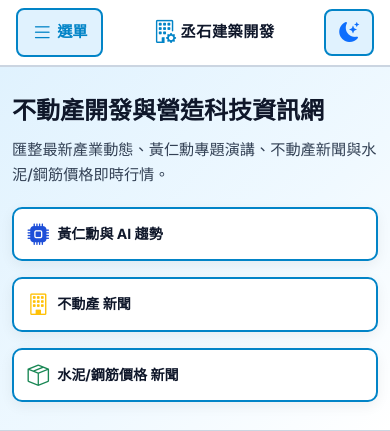
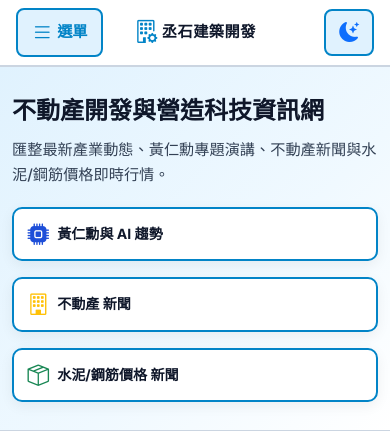
Before and after one commit to lllinnn1201/company-website, a Flask app: page / in a window 390 px wide. Shown: the top 431 px of the page. Run offline with Flask 3, Linux system fonts and the light colour scheme.

Commit message:
fix(mobile): position header title at exact 50% screen center

```diff
--- a/templates/index.html
+++ b/templates/index.html
@@ -189,13 +189,6 @@
             overflow-x: hidden;
         }
 
-        .navbar-header-grid {
-            display: grid;
-            grid-template-columns: minmax(0, 1fr) auto minmax(0, 1fr);
-            align-items: center;
-            width: 100%;
-        }
-
         .navbar-brand {
             font-weight: 800;
             color: var(--text-heading) !important;
@@ -204,6 +197,16 @@
             white-space: nowrap;
             min-width: 0;
             flex-shrink: 1;
+        }
+
+        /* 導覽列標題置於螢幕絕對正中央 (50% Viewport Center) */
+        .navbar-brand-center {
+            position: absolute;
+            left: 50%;
+            transform: translateX(-50%);
+            z-index: 5;
+            max-width: calc(100% - 150px);
+            pointer-events: auto;
         }
 
         .navbar-brand i {
@@ -671,10 +674,10 @@
     <!-- ========================================================================= -->
     <!-- 頂部導覽列 Navbar -->
     <!-- ========================================================================= -->
-    <nav class="navbar navbar-dark navbar-custom px-2 px-md-0">
-        <div class="container navbar-header-grid px-2 px-md-3">
+    <nav class="navbar navbar-dark navbar-custom px-2 px-md-0 position-relative">
+        <div class="container position-relative d-flex align-items-center justify-content-between px-2 px-md-3">
             <!-- 左側側欄開啟按鈕 -->
-            <div class="d-flex align-items-center justify-content-start">
+            <div class="d-flex align-items-center z-2">
                 <button class="btn btn-sidebar-toggle d-flex align-items-center gap-1 flex-shrink-0" type="button"
                     data-bs-toggle="offcanvas" data-bs-target="#sidebarMenu" aria-controls="sidebarMenu">
                     <i class="bi bi-list fs-4"></i>
@@ -682,17 +685,15 @@
                 </button>
             </div>
 
-            <!-- 中間品牌 Logo 與名稱 (點擊返回總覽 - 手機與電腦均水平置中) -->
-            <div class="d-flex align-items-center justify-content-center text-center overflow-hidden px-1" style="min-width: 0;">
-                <a class="navbar-brand d-flex align-items-center justify-content-center gap-1 gap-sm-2 py-0 overflow-hidden m-0" href="#overview" style="min-width: 0;">
-                    <i class="bi bi-building-gear fs-3 flex-shrink-0"></i>
-                    <span class="d-none d-sm-inline text-truncate">丞石建築開發股份有限公司</span>
-                    <span class="d-inline d-sm-none text-truncate">丞石建築開發</span>
-                </a>
-            </div>
+            <!-- 螢幕正中間 品牌 Logo 與名稱 (絕對定位於螢幕 X 軸 50% 正中央) -->
+            <a class="navbar-brand navbar-brand-center d-flex align-items-center justify-content-center gap-1 gap-sm-2 py-0 overflow-hidden m-0" href="#overview">
+                <i class="bi bi-building-gear fs-3 flex-shrink-0"></i>
+                <span class="d-none d-sm-inline text-truncate">丞石建築開發股份有限公司</span>
+                <span class="d-inline d-sm-none text-truncate">丞石建築開發</span>
+            </a>
 
             <!-- 右側返回總覽/主題切換/即時更新標示 -->
-            <div class="d-flex align-items-center justify-content-end gap-2 flex-shrink-0">
+            <div class="d-flex align-items-center gap-2 flex-shrink-0 z-2 ms-auto">
                 <a href="#overview" class="btn btn-custom-back d-none d-sm-inline-flex align-items-center gap-2">
                     <i class="bi bi-grid-fill text-info"></i>
                     <span>總覽首頁</span>
```
